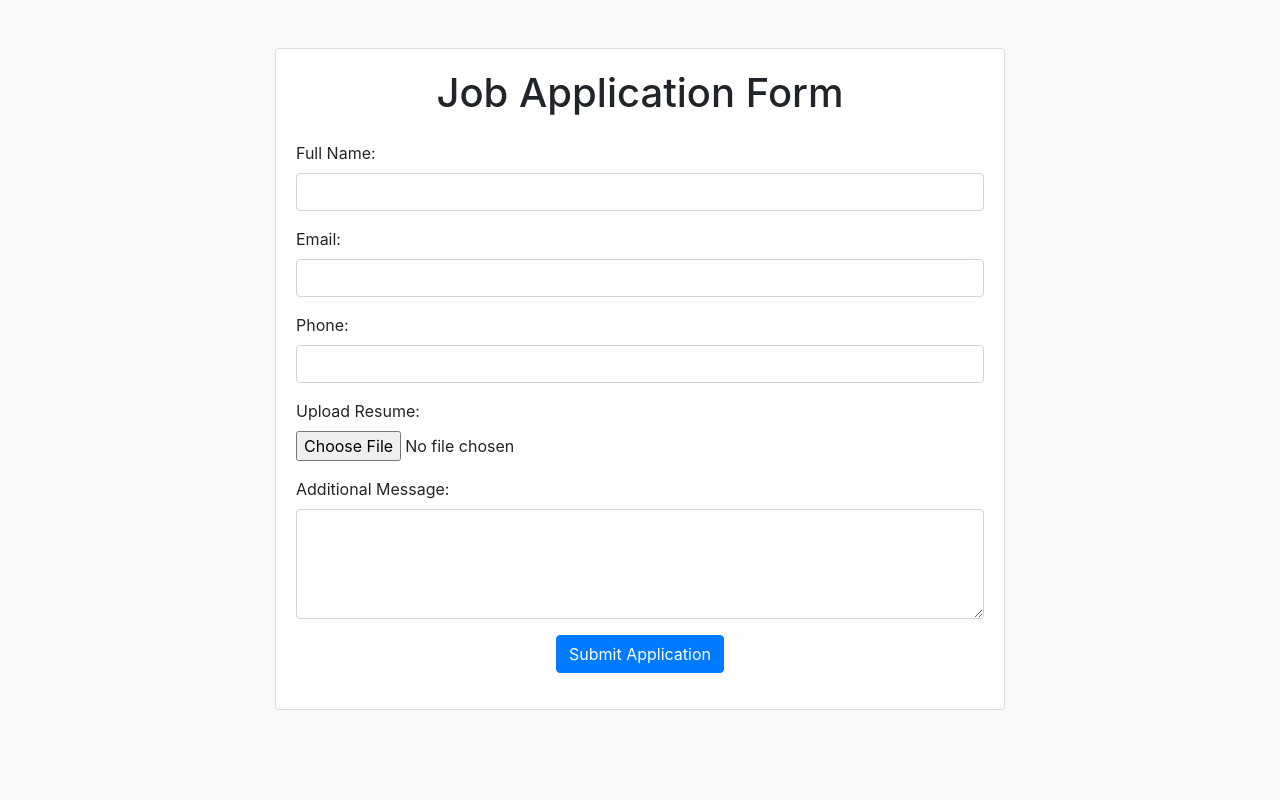
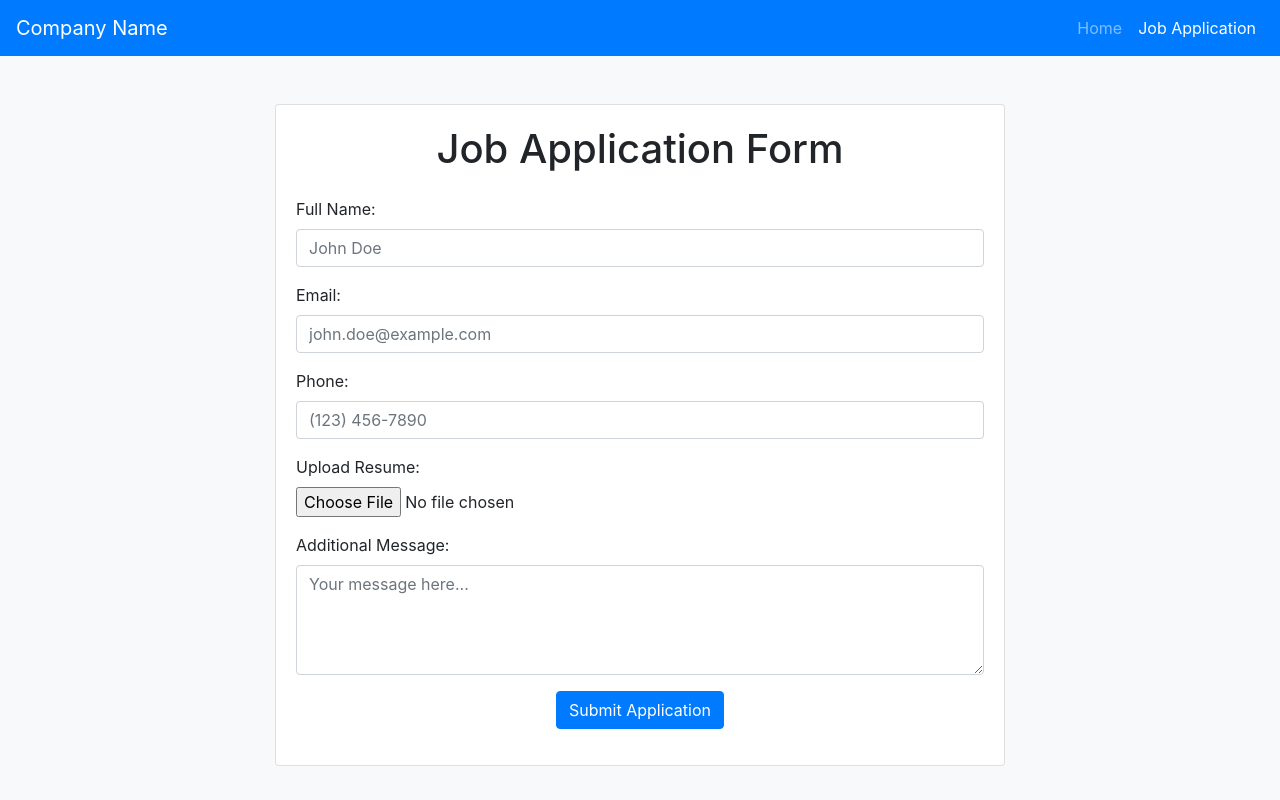
Before and after one commit to shivareddy0117/AudioRecorderEmotionDetector, a plain HTML site: page index.html in a window 1280 px wide. Drawn offline with nearby package versions, Linux system fonts and the light colour scheme.

Commit message:
Update index.html

```diff
--- a/index.html
+++ b/index.html
@@ -9,13 +9,27 @@
 
     <!-- Bootstrap CSS -->
     <link href="https://maxcdn.bootstrapcdn.com/bootstrap/4.5.2/css/bootstrap.min.css" rel="stylesheet">
-
-    <style src="styles.css">
-        /* ... Your CSS styling goes here ... */
-    </style>
 </head>
 
 <body class="bg-light">
+
+<!-- Navbar -->
+<nav class="navbar navbar-expand-lg navbar-dark bg-primary">
+    <a class="navbar-brand" href="#">Company Name</a>
+    <button class="navbar-toggler" type="button" data-toggle="collapse" data-target="#navbarNav" aria-controls="navbarNav" aria-expanded="false" aria-label="Toggle navigation">
+        <span class="navbar-toggler-icon"></span>
+    </button>
+    <div class="collapse navbar-collapse" id="navbarNav">
+        <ul class="navbar-nav ml-auto">
+            <li class="nav-item">
+                <a class="nav-link" href="#">Home</a>
+            </li>
+            <li class="nav-item active">
+                <a class="nav-link" href="#">Job Application <span class="sr-only">(current)</span></a>
+            </li>
+        </ul>
+    </div>
+</nav>
 
 <div class="container mt-5">
     <div class="row justify-content-center">
@@ -28,17 +42,17 @@
 
                         <div class="form-group">
                             <label for="fullname">Full Name:</label>
-                            <input type="text" class="form-control" id="fullname" name="fullname" required>
+                            <input type="text" class="form-control" id="fullname" name="fullname" placeholder="John Doe" required>
                         </div>
 
                         <div class="form-group">
                             <label for="email">Email:</label>
-                            <input type="email" class="form-control" id="email" name="email" required>
+                            <input type="email" class="form-control" id="email" name="email" placeholder="john.doe@example.com" required>
                         </div>
 
                         <div class="form-group">
                             <label for="phone">Phone:</label>
-                            <input type="tel" class="form-control" id="phone" name="phone">
+                            <input type="tel" class="form-control" id="phone" name="phone" placeholder="(123) 456-7890">
                         </div>
 
                         <div class="form-group">
@@ -48,7 +62,7 @@
 
                         <div class="form-group">
                             <label for="message">Additional Message:</label>
-                            <textarea id="message" class="form-control" name="message" rows="4"></textarea>
+                            <textarea id="message" class="form-control" name="message" rows="4" placeholder="Your message here..."></textarea>
                         </div>
 
                         <div class="form-group text-center">
@@ -67,9 +81,6 @@
 <script src="https://cdnjs.cloudflare.com/ajax/libs/popper.js/1.16.0/umd/popper.min.js"></script>
 <script src="https://maxcdn.bootstrapcdn.com/bootstrap/4.5.2/js/bootstrap.min.js"></script>
 
-<!-- Add the external script.js file -->
-<script src="script.js"></script>
-
 </body>
 
 </html>
```
